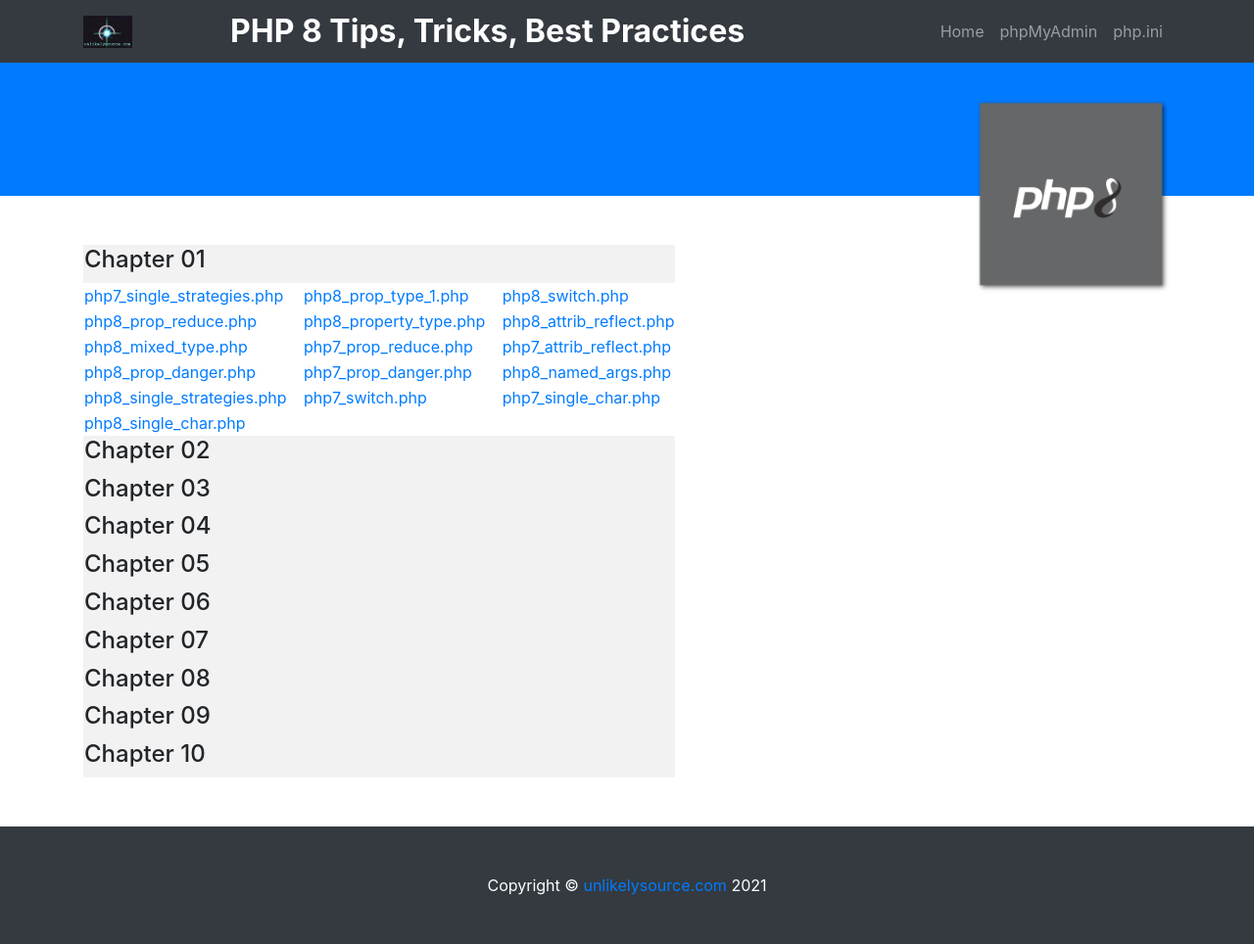
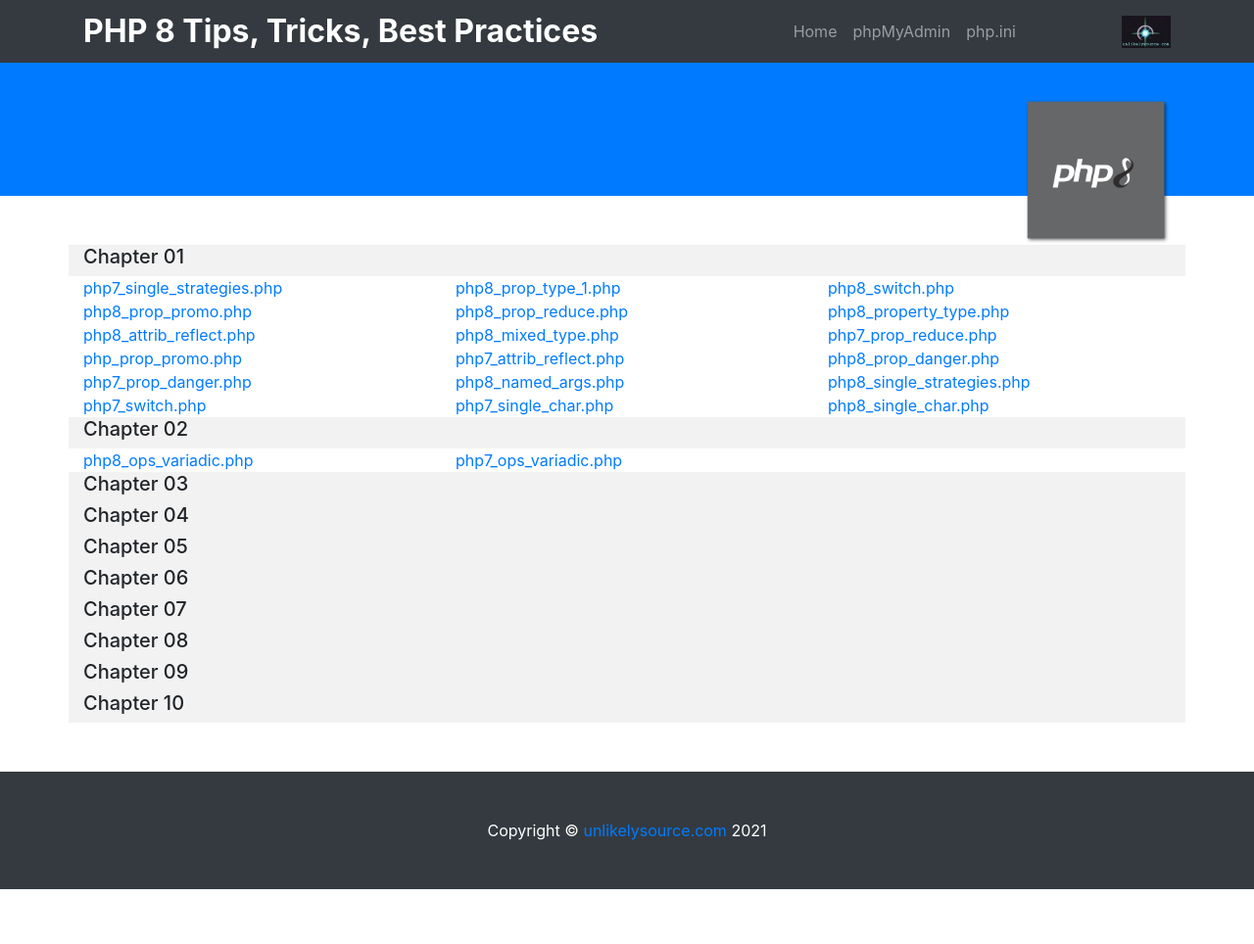
Before and after one commit to PacktPublishing/PHP-8-Programming-Tips-Tricks-and-Best-Practices, a PHP site: page / in a window 1280 px wide. Shown: the whole page at 98% size. After the commit the page ends 908 px from the top, so only its background shows below. Run offline with PHP 8.4, Linux system fonts and the light colour scheme; some libraries are stand-ins or nearby versions.

Commit message:
2020-10-19 DB: Added example of variadics operator

```diff
--- a/home.phtml
+++ b/home.phtml
@@ -56,12 +56,13 @@
   <!-- Navigation -->
   <nav class="navbar navbar-expand-lg navbar-dark bg-dark fixed-top" id="mainNav">
     <div class="container">
-      <a href="https://unlikelysource.com/"><img src="/img/unlikelysource_logo.png"/></a>
-      <span style="color:white;margin-left:100px;font-size:24pt;font-weight:bold;">PHP 8 Tips, Tricks, Best Practices</span>
+	  <a href="/">
+      <span style="color:white;font-size:24pt;font-weight:bold;">PHP 8 Tips, Tricks, Best Practices</span>
+      </a>
       <button class="navbar-toggler" type="button" data-toggle="collapse" data-target="#navbarResponsive" aria-controls="navbarResponsive" aria-expanded="false" aria-label="Toggle navigation">
         <span class="navbar-toggler-icon"></span>
       </button>
-      <div class="collapse navbar-collapse" id="navbarResponsive">
+      <div class="collapse navbar-collapse" id="navbarResponsive" style="float:left;">
         <ul class="navbar-nav ml-auto">
           <li class="nav-item">
             <a class="nav-link js-scroll-trigger" href="/index.php">Home</a>
@@ -81,12 +82,13 @@
           </li>
         </ul>
       </div>
+      <div style="margin-left:100px;"><a href="https://unlikelysource.com/"><img src="/img/unlikelysource_logo.png"/></a></div>
     </div>
   </nav>
 
   <header class="bg-primary text-white" style="height: 50px;">
     <div class="container">
-      <div style="float:right;"><a href="/"><img src="/img/php8_logo.png" style="width:200px;height:200px;"/></a></div>
+      <div style="float:right;"><a href="/"><img src="/img/php8_logo.png" style="width:150px;height:150px;"/></a></div>
     </div>
   </header>
 
@@ -94,36 +96,36 @@
  <section id="about">
     <div class="container">
 		<?= ($message) ? $message : ''; ?>
-		<table>
 		<?php
 		// organize into chapters
-		for ($ch = 1; $ch <= 10; $ch++) {
+		for ($ch = 1; $ch <= 10; $ch++) :
 			$key = sprintf('ch%02d', $ch);
-			echo '<tr>'
-				 . '<th colspan=' . (COLS + 2) . ' style="background-color:#F2F2F2;">'
-				 . '<h4>' . sprintf('Chapter %02d', $ch) . '</h4>'
-				 . '</th>'
-				 . '</tr>' . PHP_EOL;
+		?>
+		<div class="row">
+		  <div class="col-md-12" style="background-color:#F2F2F2;">
+			<h5><?= sprintf('Chapter %02d', $ch)?></h5>
+		  </div>
+		</div>
+		<?php
 			$filt->cat = $key;
 			$filt->rewind();
 			while ($filt->valid()) {
-				echo '<tr>' . PHP_EOL;
 				$check = COLS - 1;
+				echo '<div class="row">';
 				for ($x = 0; $x < COLS; $x++) {
 					if ($filt->valid()) {
 						$name = basename($filt->current());
 						$filt->next();
+						$href = sprintf('<a href="run.php?file=ch%02d/%s">%s</a>', $ch, $name, $name);
 					} else {
-						$name = '&nbsp;';
+						$href = '';
 					}
-					printf(FORMAT, $ch, $name, $name);
-					echo ($x < $check) ? (SPACER) : '';
+					echo '<div class="' . $col_class . '">' . $href . '</div>' . PHP_EOL;
 				}
-				echo '</tr>' . PHP_EOL;
+				echo '</div>' . PHP_EOL;
 			}
-		}
 		?>
-		</table>
+		<?php endfor; ?>
     </div>
   </section>
   <?php endif; ?>
--- a/index.php
+++ b/index.php
@@ -2,13 +2,14 @@
 // constants
 define('COLS', 3);
 define('SPACER', '<td>&nbsp;&nbsp;&nbsp;</td>');
-define('FORMAT', '<td style="margin-right: 20px;"><a href="run.php?file=ch%02d/%s">%s</a></td>' . PHP_EOL);
 // init vars
 $flag = TRUE;
 $iter = NULL;
 $filt = NULL;
 $phpMyAdmin = TRUE;
 $pattern = '!/ch\d{2}/php!S';
+$col_class = 'col-md-'
+		   . (string) ((int) 12 / COLS);
 // output file list
 if (empty($message)) $message = '';
 if (empty($output)) {
--- a/src/Php8/Image/SingleChar.php
+++ b/src/Php8/Image/SingleChar.php
@@ -19,7 +19,7 @@ class SingleChar
 	#[description("Builds an image based on config specs")]
 	#[
 		string("text"),
-		string("fileFile"),
+		string("fontFile"),
 		int("width"),
 		int("height"),
 		int("size"),
@@ -28,8 +28,8 @@ class SingleChar
 		int("textY")
 	]
 	public function __construct(
-		public string $text     = '',
-		public string $fontFile = '',
+		public string $text,
+		public string $fontFile,
 		public int    $width    = self::DEFAULT_WIDTH,
 		public int    $height   = self::DEFAULT_HEIGHT,
 	    public int    $size     = self::DEFAULT_TX_SIZE,
```
Also changed, not shown: ch01/php8_prop_promo.php (added, +16 -0 lines), ch01/php_prop_promo.php (added, +20 -0 lines), ch02/php7_ops_variadic.php (added, +23 -0 lines), ch02/php8_ops_variadic.php (added, +23 -0 lines).
